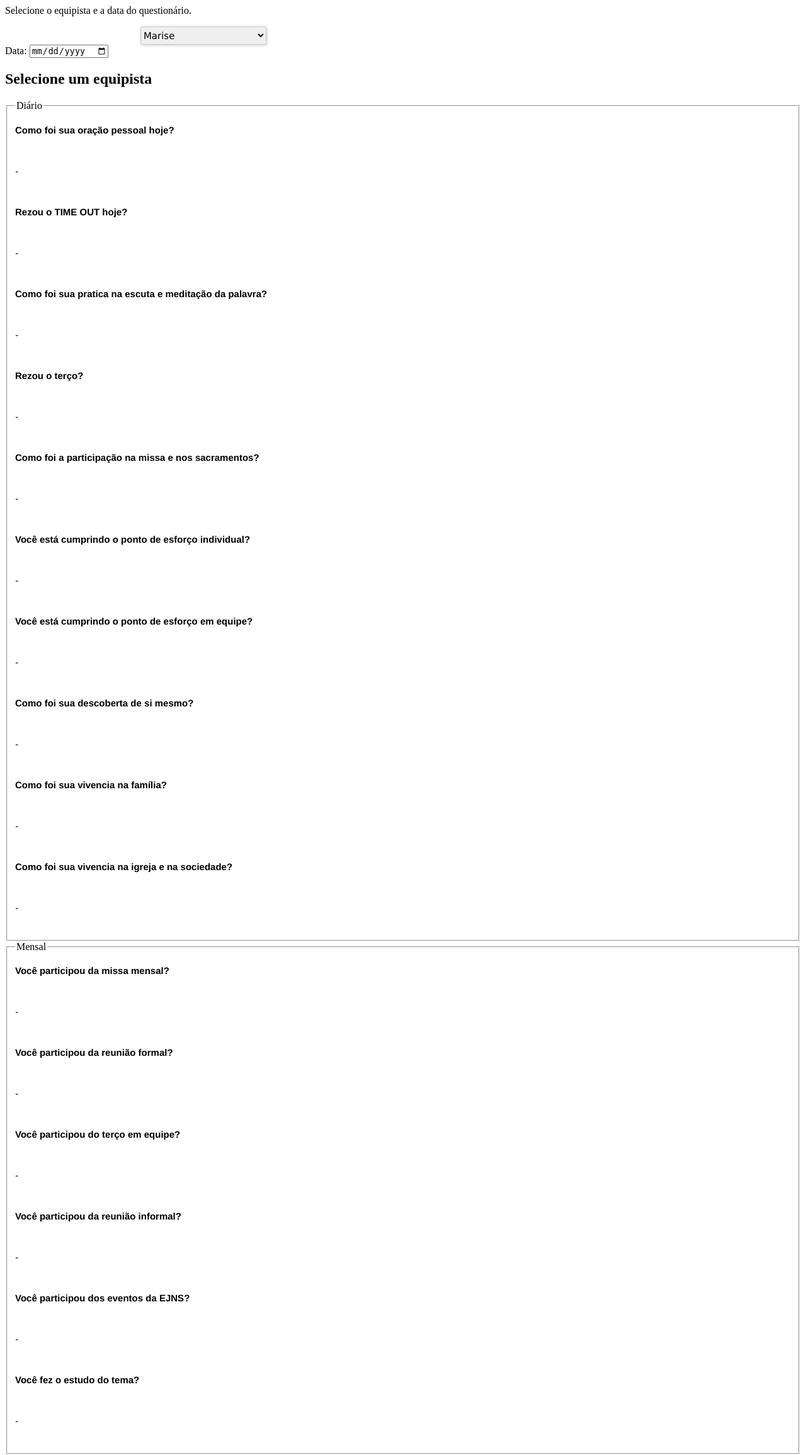
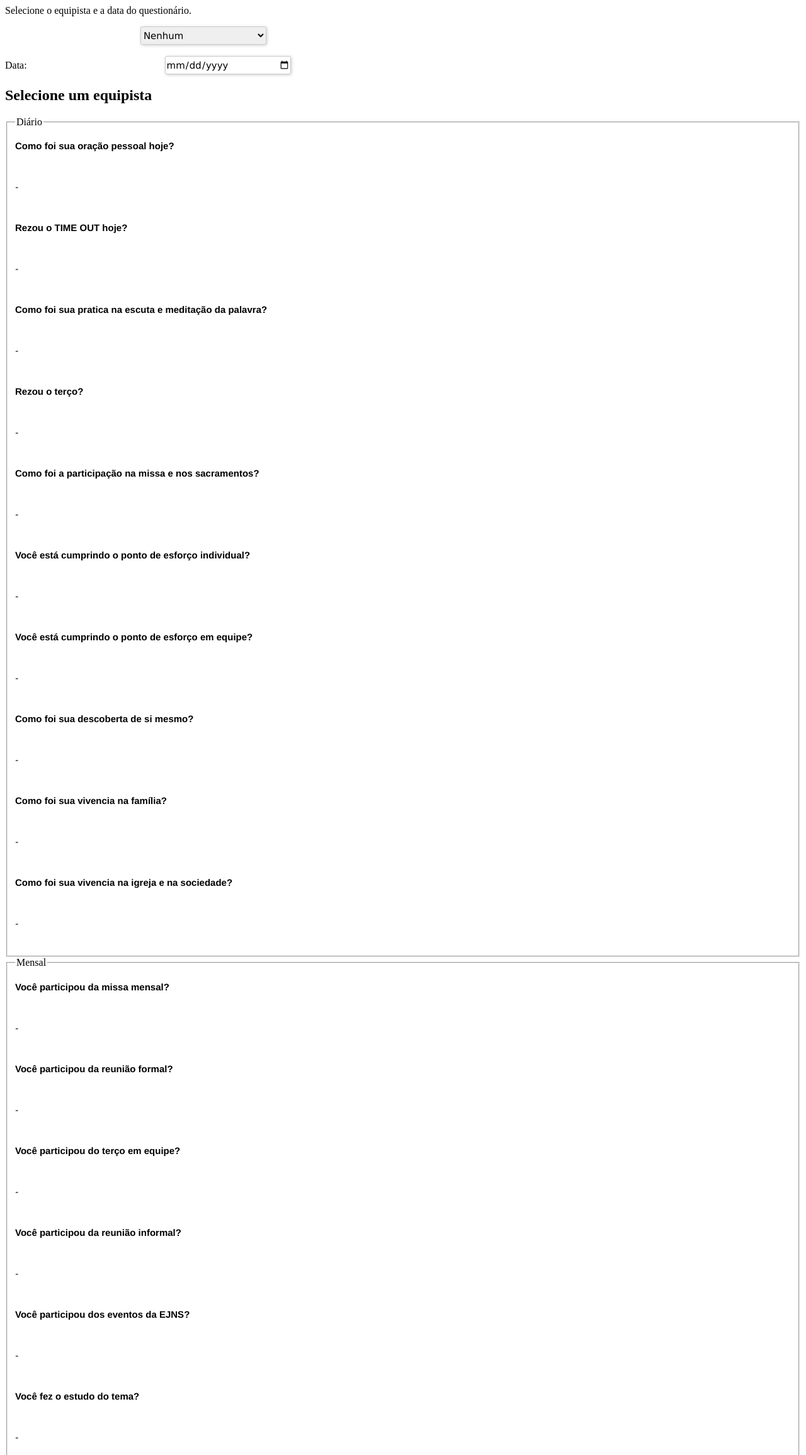
Before and after one commit to Igorolivei/APP-EJNS, a PHP site: page /home_lider.html in a window 1280 px wide. Shown: the top 2311 px of the page at 63% size. Run offline with PHP 8.4, Linux system fonts and the light colour scheme.

Commit message:
Alterações de layout e funcionamento no lado do cliente

```diff
--- a/www/css/style.css
+++ b/www/css/style.css
@@ -6,7 +6,7 @@
 }
 
 /* CSS for dropdown box */
-select
+select, input[type="date"]
 {
 	width: 200px;
 	height: 29px;
--- a/www/home_lider.html
+++ b/www/home_lider.html
@@ -4,7 +4,9 @@
   <body>
 	<p> Selecione o equipista e a data do questionário. </p>
 
-	<select id="equipistas" onchange="preencheDadosEquipista();"></select><br>
+	<select id="equipistas" onchange="preencheDadosEquipista();">
+		<option value="Nenhum">Nenhum</option>
+	</select><br><br>
 
 	<label for="dataFiltro">Data: </label>
 	<input type="date" id="dataFiltro" onchange="alert(document.getElementById('dataFiltro').value);"><br>
```
